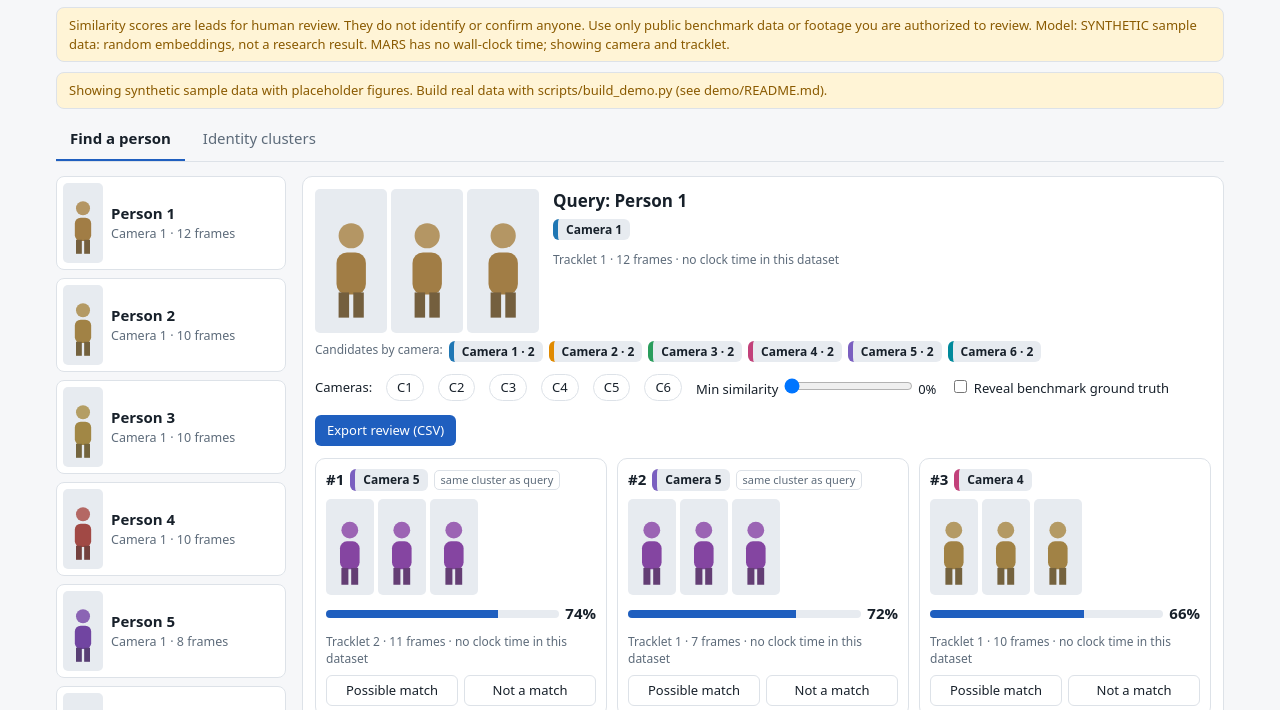
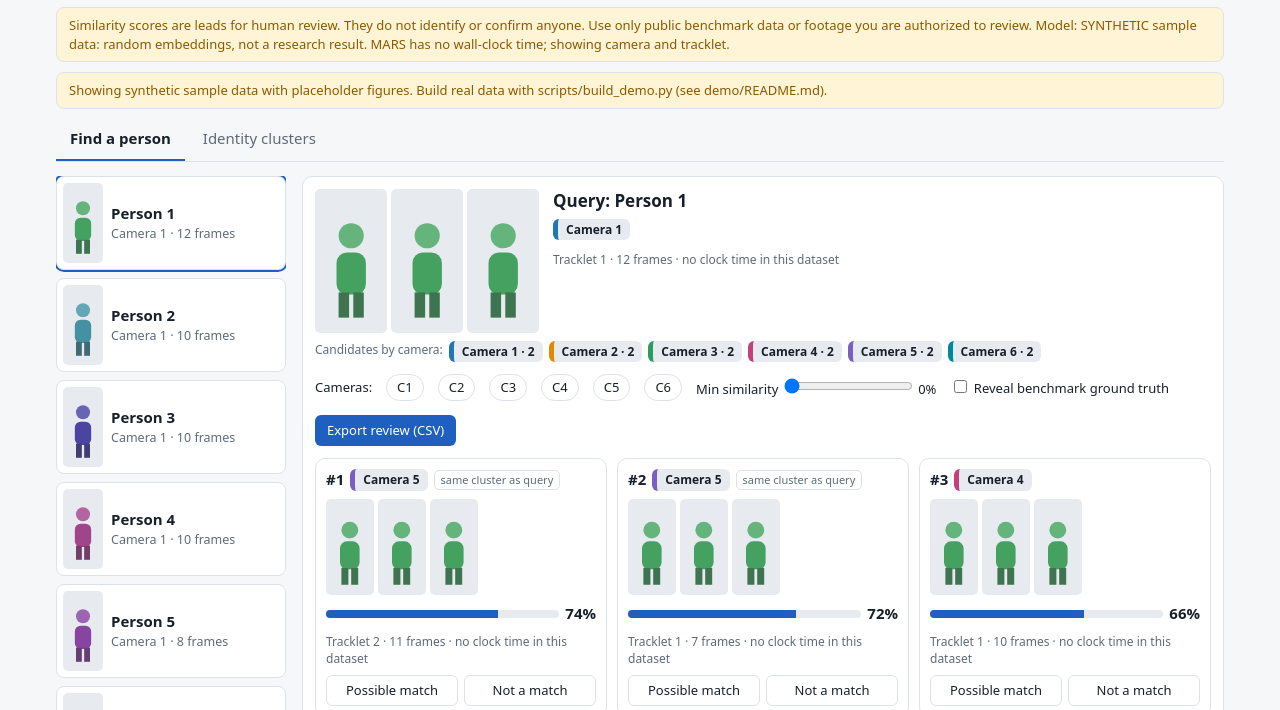
Before and after one commit to Nikikanaparthi21/robust-person-reid-cctv, a plain HTML site: page demo/index.html in a window 1280 px wide. Shown: the part 70-780 px from the top of the page. Drawn offline with Linux system fonts and the light colour scheme; files whose address does not match are found by name.

Commit message:
Fix viewer pressed-state highlighting and colour sample figures by identity
aria-pressed was written as an empty string for true, so the [aria-pressed=true]
styles never matched: reviewer decisions, the selected query and camera filters
were saved but not highlighted. Placeholder figures were coloured per tracklet,
so matches of the same person showed different colours; colour by person id.

Co-Authored-By: Claude Opus 5.5 <noreply@anthropic.com>
Claude-Session: https://claude.ai/code/session_01NZ3eBLrxscGUrPfWz9C5WU

```diff
--- a/demo/index.html
+++ b/demo/index.html
@@ -57,10 +57,10 @@ let D=null,base="data/",state={q:0,cams:new Set(),minSim:0,reveal:false,tab:"fin
 const KEY="reid-review-v1";
 let reviews={};try{reviews=JSON.parse(localStorage.getItem(KEY)||"{}")}catch(e){}
 const save=()=>{try{localStorage.setItem(KEY,JSON.stringify(reviews))}catch(e){}};
-const $=(t,a={},...k)=>{const e=document.createElement(t);for(const[x,v]of Object.entries(a)){if(x==="class")e.className=v;else if(x.startsWith("on"))e.addEventListener(x.slice(2),v);else if(v===true)e.setAttribute(x,"");else if(v!==false&&v!=null)e.setAttribute(x,v)}for(const c of k.flat())e.append(c&&c.nodeType?c:document.createTextNode(c??""));return e};
+const $=(t,a={},...k)=>{const e=document.createElement(t);for(const[x,v]of Object.entries(a)){if(x==="class")e.className=v;else if(x.startsWith("on"))e.addEventListener(x.slice(2),v);else if(x.startsWith("aria-")&&typeof v==="boolean")e.setAttribute(x,String(v));else if(v===true)e.setAttribute(x,"");else if(v!==false&&v!=null)e.setAttribute(x,v)}for(const c of k.flat())e.append(c&&c.nodeType?c:document.createTextNode(c??""));return e};
 function hue(s){let h=0;for(const ch of s)h=(h*31+ch.charCodeAt(0))%360;return h}
 function thumb(name,key,size=""){
-  const ph=()=>{const w=$("span",{class:"thumb ph "+size,"aria-hidden":"true"});const hh=hue(key);
+  const ph=()=>{const w=$("span",{class:"thumb ph "+size,"aria-hidden":"true"});const pid=parseInt(String(key).split("_")[0],10);const hh=Number.isFinite(pid)?Math.round(pid*137.508)%360:hue(String(key));
     w.innerHTML=`<svg viewBox="0 0 24 48" width="70%" height="92%"><circle cx="12" cy="9" r="6" fill="hsl(${hh} 35% 55%)"/><rect x="5" y="17" width="14" height="20" rx="5" fill="hsl(${hh} 40% 45%)"/><rect x="6" y="36" width="5" height="12" fill="hsl(${hh} 30% 35%)"/><rect x="13" y="36" width="5" height="12" fill="hsl(${hh} 30% 35%)"/></svg>`;return w};
   if(!name||(D&&D.meta.synthetic))return ph();
   const img=$("img",{class:"thumb "+size,src:base+"thumbs/"+name,alt:"frame from tracklet "+key,loading:"lazy"});
```
